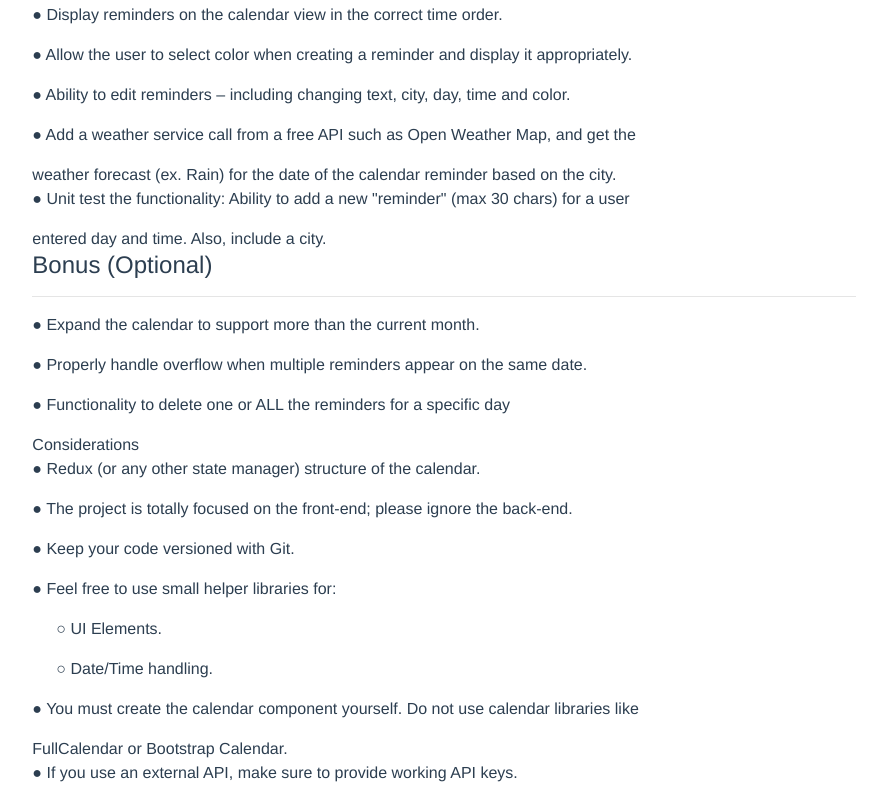
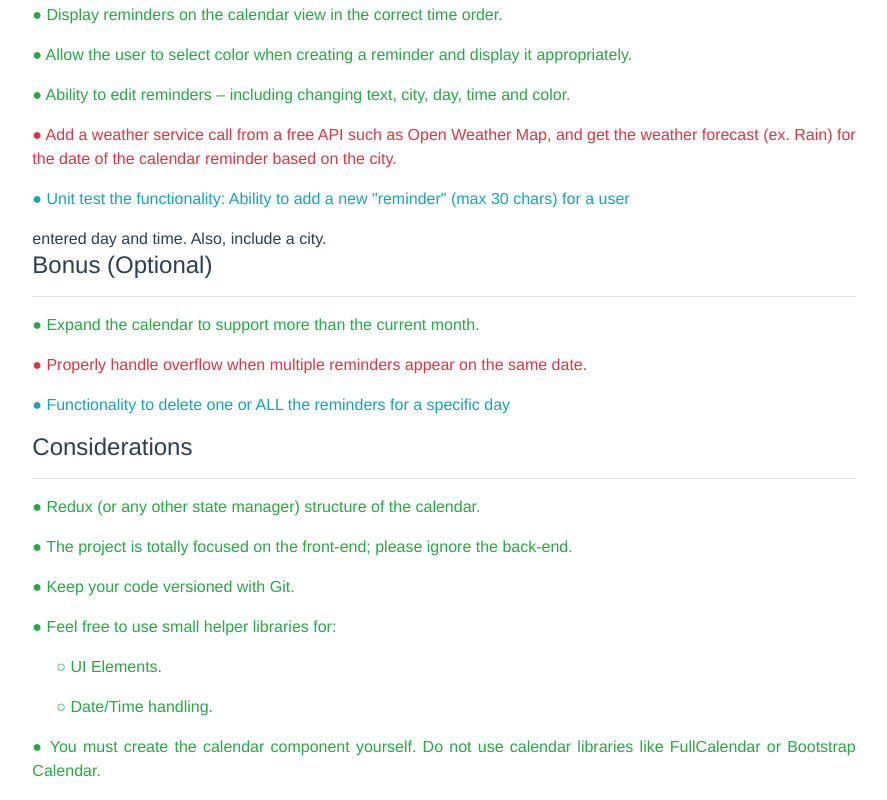
Before and after one commit to rafadpedrosa/calendar-exercise, a Vue app: page / in a window 1280 px wide. Shown: the part 1180-1980 px from the top of the page, without its empty margins (196-1083 px from the left). Built offline with nearby package versions, Linux system fonts and the light colour scheme.

Commit message:
Verifying the chalenge completion

```diff
--- a/src/views/Description.vue
+++ b/src/views/Description.vue
@@ -6,7 +6,7 @@
             <h4>Description</h4>
         </div>
 
-        <p>This project is designed to test your knowledge of front-end web technologies and assess your
+        <p >This project is designed to test your knowledge of front-end web technologies and assess your
         ability to create front-end UI products with attention to details, cross-browser compatibility,
         standards, and reusability.
         Assignment
@@ -24,30 +24,31 @@
 
         <h4>Mandatory Features</h4>
         <hr>
-        <p>● Ability to add a new "reminder" (max 30 chars) for a user entered day and time. Also,
+        <p class="text-success">● Ability to add a new "reminder" (max 30 chars) for a user entered day and time. Also,
             include a city.</p>
-        <p>● Display reminders on the calendar view in the correct time order.</p>
-        <p>● Allow the user to select color when creating a reminder and display it appropriately.</p>
-        <p>● Ability to edit reminders – including changing text, city, day, time and color.</p>
-        <p>● Add a weather service call from a free API such as Open Weather Map, and get the</p>
-        weather forecast (ex. Rain) for the date of the calendar reminder based on the city.
-        <p>● Unit test the functionality: Ability to add a new "reminder" (max 30 chars) for a user</p>
+        <p class="text-success">● Display reminders on the calendar view in the correct time order.</p>
+        <p class="text-success">● Allow the user to select color when creating a reminder and display it appropriately.</p>
+        <p class="text-success">● Ability to edit reminders – including changing text, city, day, time and color.</p>
+        <p class="text-danger">● Add a weather service call from a free API such as Open Weather Map, and get the
+        weather forecast (ex. Rain) for the date of the calendar reminder based on the city.</p>
+        <p class="text-info">● Unit test the functionality: Ability to add a new "reminder" (max 30 chars) for a user</p>
         entered day and time. Also, include a city.
         <h4>Bonus (Optional)</h4>
         <hr>
-        <p>● Expand the calendar to support more than the current month.</p>
-        <p>● Properly handle overflow when multiple reminders appear on the same date.</p>
-        <p>● Functionality to delete one or ALL the reminders for a specific day</p>
-        Considerations
-        <p>● Redux (or any other state manager) structure of the calendar.</p>
-        <p>● The project is totally focused on the front-end; please ignore the back-end.</p>
-        <p>● Keep your code versioned with Git.</p>
-        <p>● Feel free to use small helper libraries for:</p>
-        <p class="pl-4">○ UI Elements.</p>
-        <p class="pl-4">○ Date/Time handling.</p>
-        <p>● You must create the calendar component yourself. Do not use calendar libraries like</p>
-        FullCalendar or Bootstrap Calendar.
-        <p>● If you use an external API, make sure to provide working API keys.</p>
+        <p class="text-success" >● Expand the calendar to support more than the current month.</p>
+        <p class="text-danger">● Properly handle overflow when multiple reminders appear on the same date.</p>
+        <p  class="text-info">● Functionality to delete one or ALL the reminders for a specific day</p>
+        <h4>Considerations</h4>
+        <hr>
+        <p class="text-success">● Redux (or any other state manager) structure of the calendar.</p>
+        <p class="text-success">● The project is totally focused on the front-end; please ignore the back-end.</p>
+        <p class="text-success">● Keep your code versioned with Git.</p>
+        <p class="text-success">● Feel free to use small helper libraries for:</p>
+        <p class="text-success pl-4">○ UI Elements.</p>
+        <p class="text-success pl-4">○ Date/Time handling.</p>
+        <p class="text-success">● You must create the calendar component yourself. Do not use calendar libraries like
+        FullCalendar or Bootstrap Calendar.</p>
+        <p class="text-success">● If you use an external API, make sure to provide working API keys.</p>
         <h4>Deliverables</h4>
         <hr>
         When you finish the assignment, send a zip file (don’t forget to include the .git/ folder.) or upload
```
